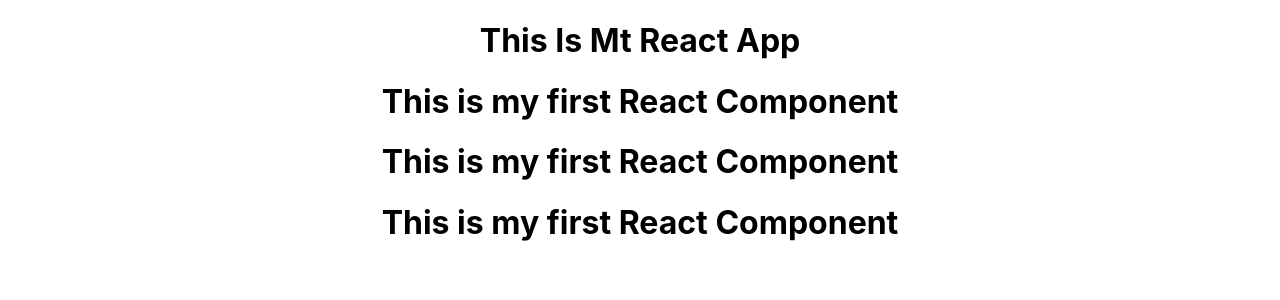
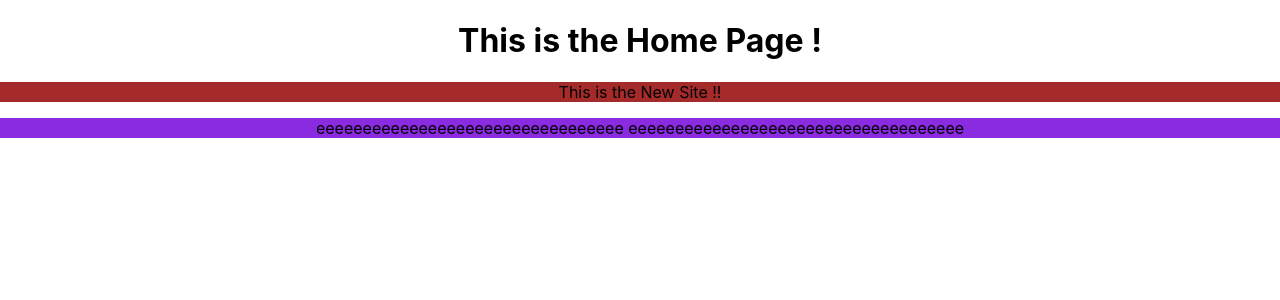
Before and after one commit to ravi1280/React-JS, a React (Create React App) app in the folder React Fundamentals/project01/: page / in a window 1280 px wide. Shown: the top 300 px of the page. Built offline with nearby package versions, Linux system fonts and the light colour scheme.

Commit message:
Create Css files and set to componet

```diff
--- a/React Fundamentals/project01/src/App.js
+++ b/React Fundamentals/project01/src/App.js
@@ -1,14 +1,16 @@
 import logo from './logo.svg';
 import './App.css';
 import TestOne from './component/TestOne';
+import Home from './pages/Home';
 
 function App() {
   return (
     <div className="App">
-    <h1>This Is Mt React App</h1>
+    {/* <h1>This Is Mt React App</h1>
     <TestOne/>
     <TestOne/>
-    <TestOne/>
+    <TestOne/> */}
+    <Home/>
     </div>
   );
 }
--- /dev/null
+++ b/React Fundamentals/project01/src/component/NewContend.js
@@ -0,0 +1,13 @@
+import React from 'react'
+import "./newContend.css"
+
+export default function NewContend() {
+  return (
+    <div className='phara'>
+        <p>eeeeeeeeeeeeeeeeeeeeeeeeeeeeeeeee
+            eeeeeeeeeeeeeeeeeeeeeeeeeeeeeeeeeeee
+        </p>
+
+    </div>
+  )
+}
--- /dev/null
+++ b/React Fundamentals/project01/src/component/NewSite.js
@@ -0,0 +1,12 @@
+import React from 'react'
+import "./spn.css"
+
+export default function NewSite() {
+  return (
+    <div>
+      <div className='span'>
+        <span> This is the New Site !!</span>
+      </div>
+    </div>
+  )
+}
--- /dev/null
+++ b/React Fundamentals/project01/src/component/newContend.css
@@ -0,0 +1,3 @@
+.phara{
+    background-color: blueviolet;
+}
--- /dev/null
+++ b/React Fundamentals/project01/src/component/spn.css
@@ -0,0 +1,3 @@
+.span{
+    background-color: brown;
+}
--- /dev/null
+++ b/React Fundamentals/project01/src/pages/Home.js
@@ -0,0 +1,14 @@
+import React from 'react'
+import NewContend from '../component/NewContend'
+import NewSite from '../component/NewSite'
+
+export default function Home() {
+  return (
+    <div>
+        <h1>This is the Home Page !</h1>
+        <NewSite/>
+        <NewContend/>
+
+    </div>
+  )
+}
```
